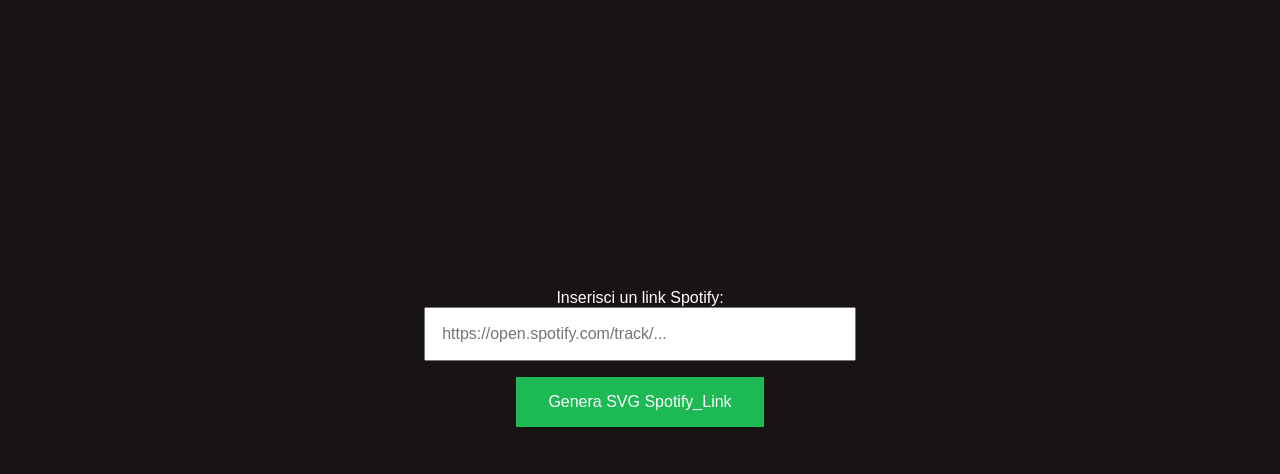
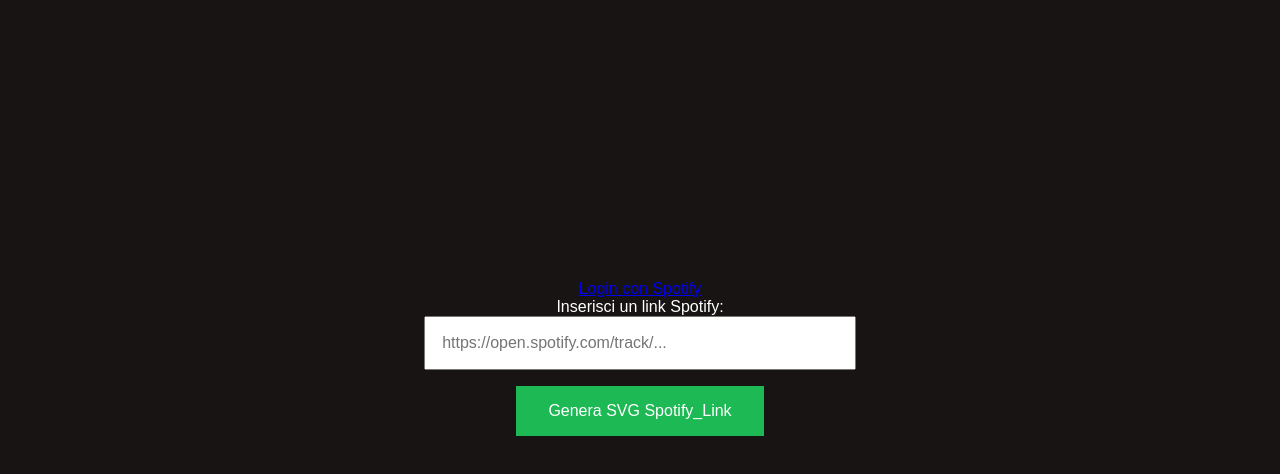
Before and after one commit to DREAMSOLDIERc404/SPOTY-LINK2SVG, a website: page public/index.html in a window 1280 px wide. Shown: the part 74-548 px from the top of the page. Drawn offline with Linux system fonts and the light colour scheme.

Commit message:
Aggiunta pagina login a spotify

```diff
--- a/public/index.html
+++ b/public/index.html
@@ -14,6 +14,9 @@
     </nav>
   </header>
   <main>
+    <!-- Elemento per il login (visualizza il link per l'autenticazione se non si ha il token) -->
+    <div id="login"></div>
+
     <div>Inserisci un link Spotify:</div>
     <input type="text" id="spotifyLink" placeholder="https://open.spotify.com/track/..." />
     <button id="submitButton">Genera SVG Spotify_Link</button>
```
Lines whose indentation alone changed are shown as unchanged.
